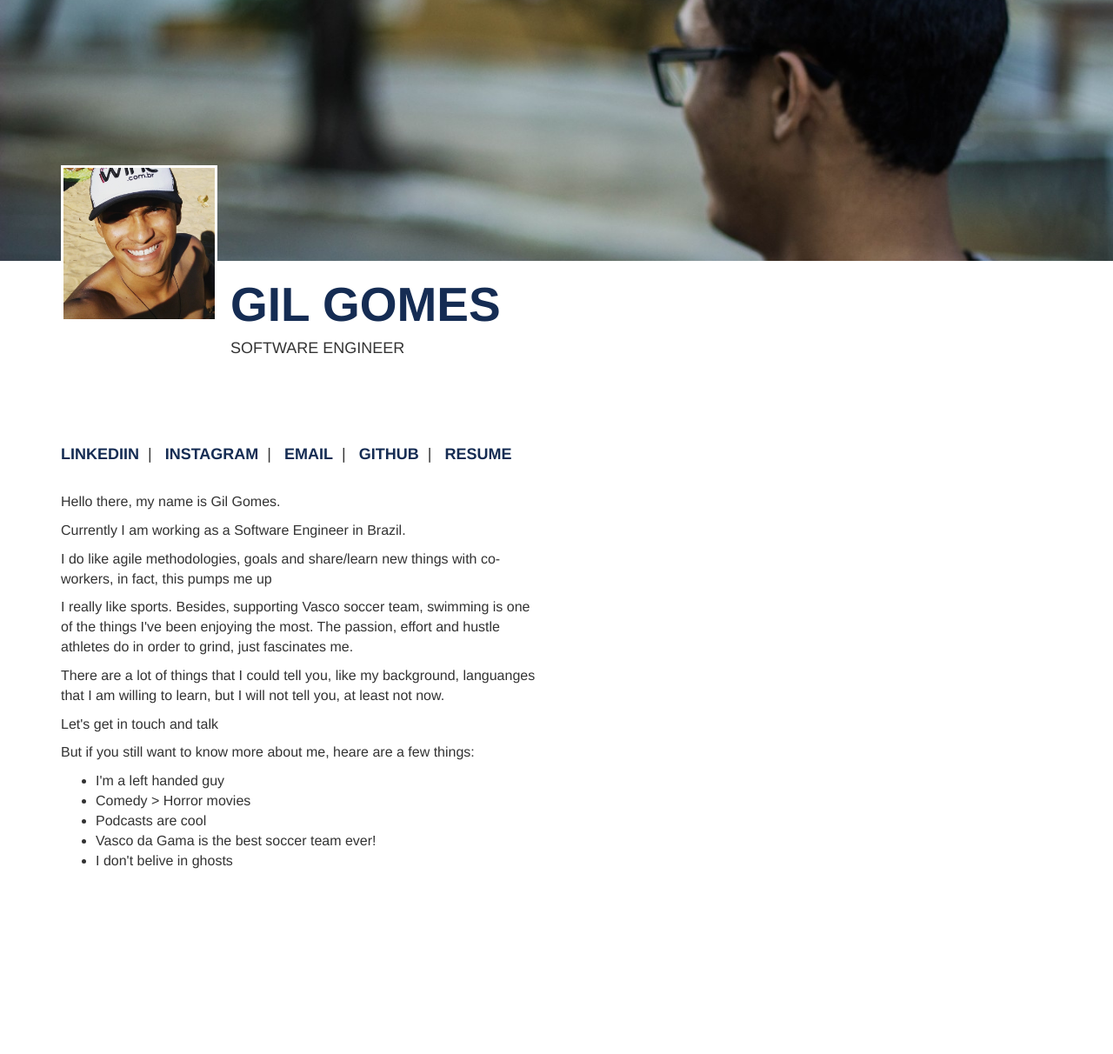
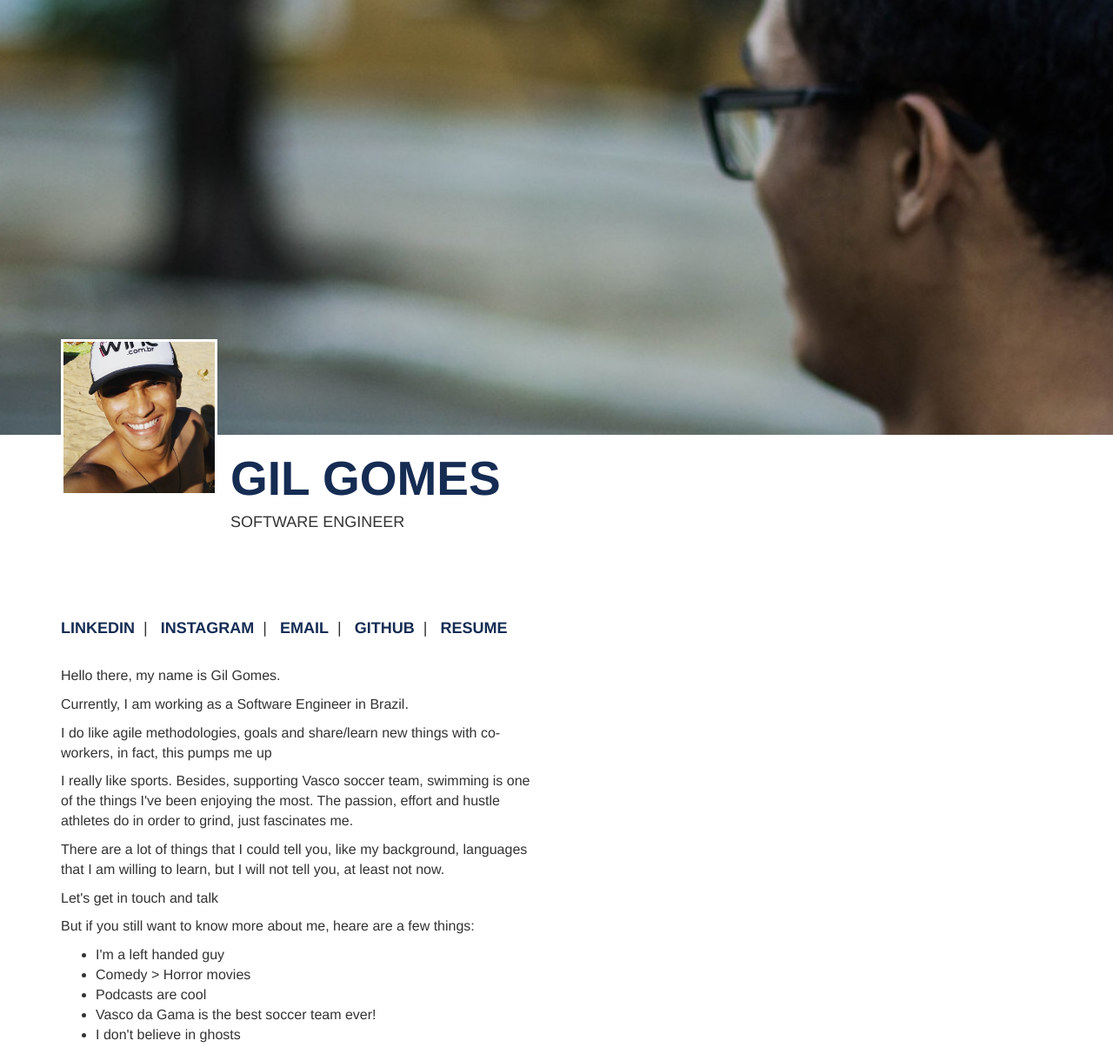
Before and after one commit to gil27/gil, a plain HTML site: page index.html in a window 1280 px wide. Shown: the whole page at 87% size. Before the commit the page ends 1012 px from the top, so only its background shows below. Drawn offline with nearby package versions, Linux system fonts and the light colour scheme.

Commit message:
rollback

```diff
--- a/index.html
+++ b/index.html
@@ -19,8 +19,8 @@
       display: table;
       position: relative;
       width: 100%;
-      height: 300px;
-      background: url('header.jpeg') no-repeat center center scroll;
+      height: 500px;
+      background: url('header2.jpeg') no-repeat center center scroll;
       -webkit-background-size: cover;
       -moz-background-size: cover;
       background-size: cover;
@@ -29,7 +29,7 @@
 
     .head {
       width: 200px;
-      height: 200px;
+      height: 150px;
       margin-top: -110px;
       position: absolute;
     }
@@ -83,7 +83,7 @@
 
     <div class="row">
       <div class="col-lg-2">
-        <img src="eu.jpg" class="head box" />
+        <img src="eu2.jpg" class="head box" />
       </div>
 
       <div class="col-lg-10 hidden-xs">
@@ -101,7 +101,7 @@
 
     <div class="row">
       <div class="links col-lg-12">
-        <span><a href="https://br.linkedin.com/in/gilgomes">LINKEDIIN</a></span>&nbsp;&nbsp;|&nbsp;&nbsp;
+        <span><a href="https://br.linkedin.com/in/gilgomes">LINKEDIN</a></span>&nbsp;&nbsp;|&nbsp;&nbsp;
         <span><a href="https://www.instagram.com/gilgomesp/">INSTAGRAM</a></span>&nbsp;&nbsp;|&nbsp;&nbsp;
         <span><a href="mailto:gilgomesp@gmail.com">EMAIL</a></span>&nbsp;&nbsp;|&nbsp;&nbsp;
         <span><a href="https://github.com/gil27">GITHUB</a></span>&nbsp;&nbsp;|&nbsp;&nbsp;
@@ -112,13 +112,13 @@
     <div class="row">
       <div class="col-lg-6 col-sm-12">
         <p>Hello there, my name is Gil Gomes.</p>
-        <p>Currently I am working as a Software Engineer in Brazil.</p>
+        <p>Currently, I am working as a Software Engineer in Brazil.</p>
         <p>I do like agile methodologies, goals and share/learn new things with co-workers, in fact, this pumps me up</p>
         <p></p>
 
         <p>I really like sports. Besides, supporting Vasco soccer team, swimming is one of the things I've been enjoying the most. The passion, effort and hustle athletes do in order to grind, just fascinates me.</p>
 
-        <p>There are a lot of things that I could tell you, like my background, languanges that I am willing to learn, but I will not tell you, at least not now.</p>
+        <p>There are a lot of things that I could tell you, like my background, languages that I am willing to learn, but I will not tell you, at least not now.</p>
         <p>Let's get in touch and talk</p>
 
         <p>
@@ -128,7 +128,7 @@
             <li>Comedy > Horror movies</li>
             <li>Podcasts are cool</li>
             <li>Vasco da Gama is the best soccer team ever!</li>
-            <li>I don't belive in ghosts</li>
+            <li>I don't believe in ghosts</li>
           </ul>
         </p>
       </div>
```
Also changed, not shown: eu2.jpg (renamed from eu.jpg), header2.jpeg (renamed from header.jpeg).
